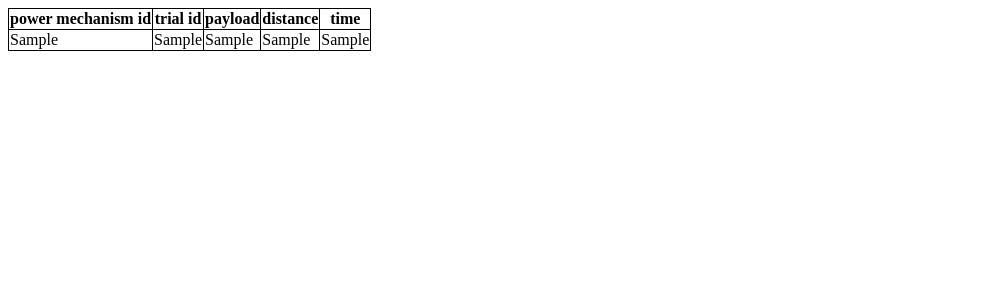
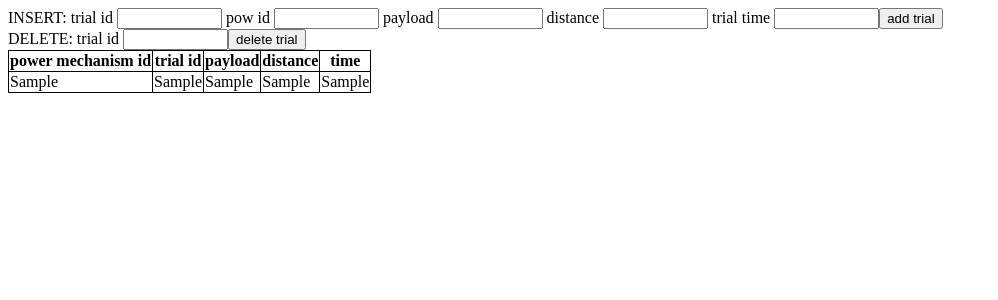
Before and after one commit to trschlomer/chemecar, a Django app: template chemecardb/templates/chemecardb/trial.html in a window 1280 px wide. Shown: the top 300 px of the page, without its empty margins (0-998 px from the left). Run offline with Django 3.2, Linux system fonts and the light colour scheme; the template is opened without the code that fills it: most values are stand-ins (such as "Sample title", 1, 10 or a date in 2020); parts of the project's set-up code (start-up, migrations or seed data) failed here and were passed over.

Commit message:
Update trial.html

```diff
--- a/chemecardb/templates/chemecardb/trial.html
+++ b/chemecardb/templates/chemecardb/trial.html
@@ -33,5 +33,30 @@
         {% else %}
             this is broke
         {% endif %}
+            <form method="POST" action="{% url 'inserttrial' %}">
+            {% csrf_token %}
+            INSERT: trial id
+            <input type="text" name="textfield0" size="10">
+            pow id
+            <input type="text" name="textfield1" size="10">
+            payload
+            <input type="text" name="textfield2" size="10">
+            distance
+            <input type="text" name="textfield3" size="10">
+            trial time
+            <input type="text" name="textfield4" size="10">
+
+            <button type="submit">add trial</button>
+        </form>
+
+        <br>
+
+        <form method="POST" action="{% url 'deletetrial' %}">
+            {% csrf_token %}
+            DELETE: trial id
+            <input type="text" name="textfield5" size="10">
+
+            <button type="submit">delete trial</button>
+        </form>
     </body>
 </html>
```
